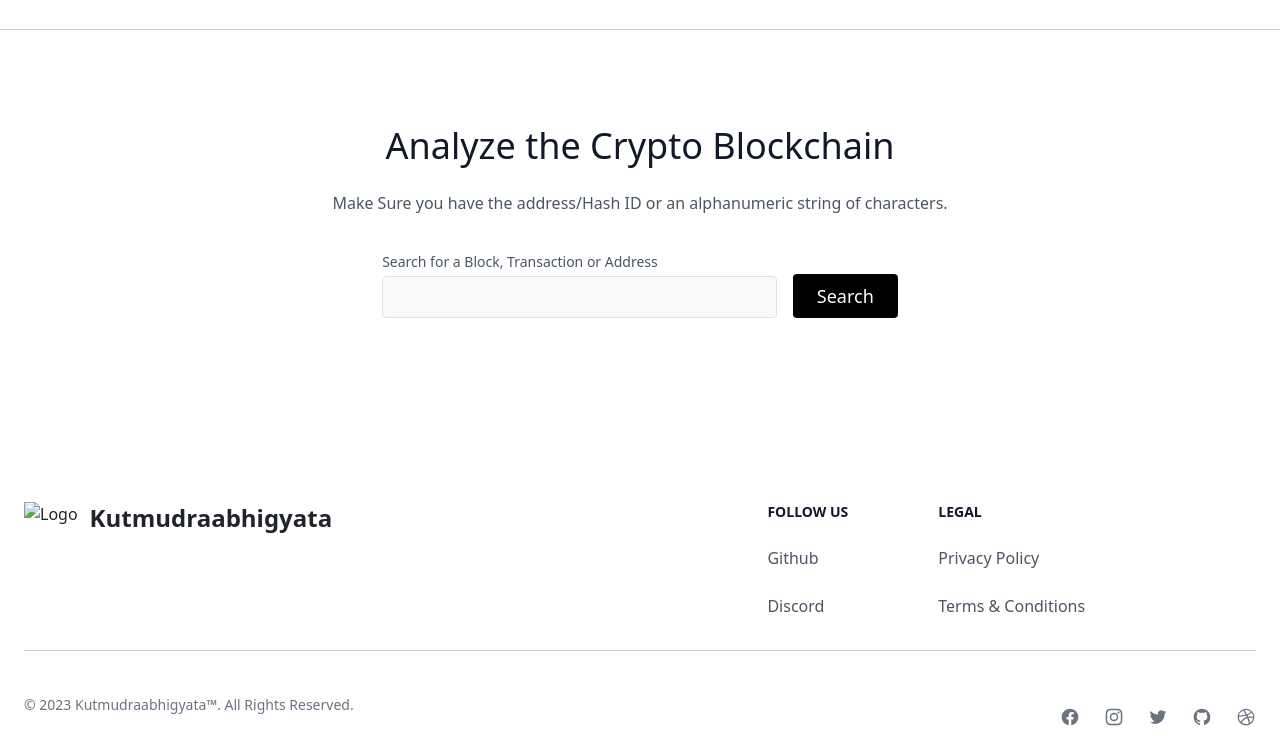
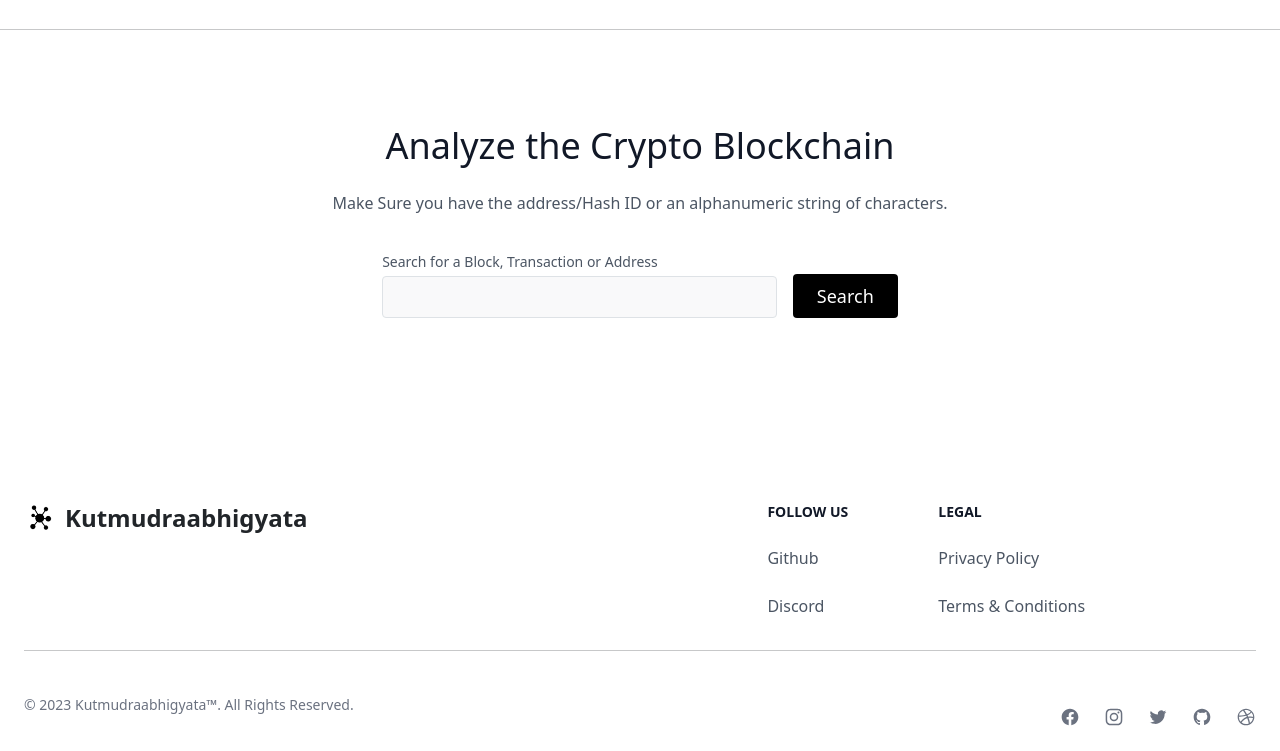
Before and after one commit to Kavaach/Kutmudraabhigyata, a website: page index.html in a window 1280 px wide. Shown: the part 487-1238 px from the top of the page. Drawn offline with nearby package versions, Linux system fonts and the light colour scheme.

Commit message:
Major Update

```diff
--- a/index.html
+++ b/index.html
@@ -7,7 +7,7 @@
     <link rel="stylesheet" href="styles.css">
     <script src="https://cdn.tailwindcss.com"></script>
     <link href="https://cdn.jsdelivr.net/npm/bootstrap@5.0.2/dist/css/bootstrap.min.css" rel="stylesheet" integrity="sha384-EVSTQN3/azprG1Anm3QDgpJLIm9Nao0Yz1ztcQTwFspd3yD65VohhpuuCOmLASjC" crossorigin="anonymous">
-    <link rel="icon" href="images/">
+    <link rel="icon" href="favicon.ico">
 </head>
 <body>
     <!-- NavBar -->
@@ -114,7 +114,7 @@
             <div class="md:flex md:justify-between">
                 <div class="mb-6 md:mb-0">
                     <a href="https://kavaach.github.io/Kutmudraabhigyata/" class="flex items-center">
-                        <img src="images/Kutramudraabhigyata.png" class="mr-3 h-8" alt="Logo" />
+                        <img src="Kutramudraabhigyata.png" class="mr-3 h-8" alt="Logo" />
                         <span class="self-center text-2xl font-semibold whitespace-nowrap dark:text-white">Kutmudraabhigyata</span>
                     </a>
                 </div>
```
Also changed, not shown: Kutramudraabhigyata.png (added), favicon.ico (added).
